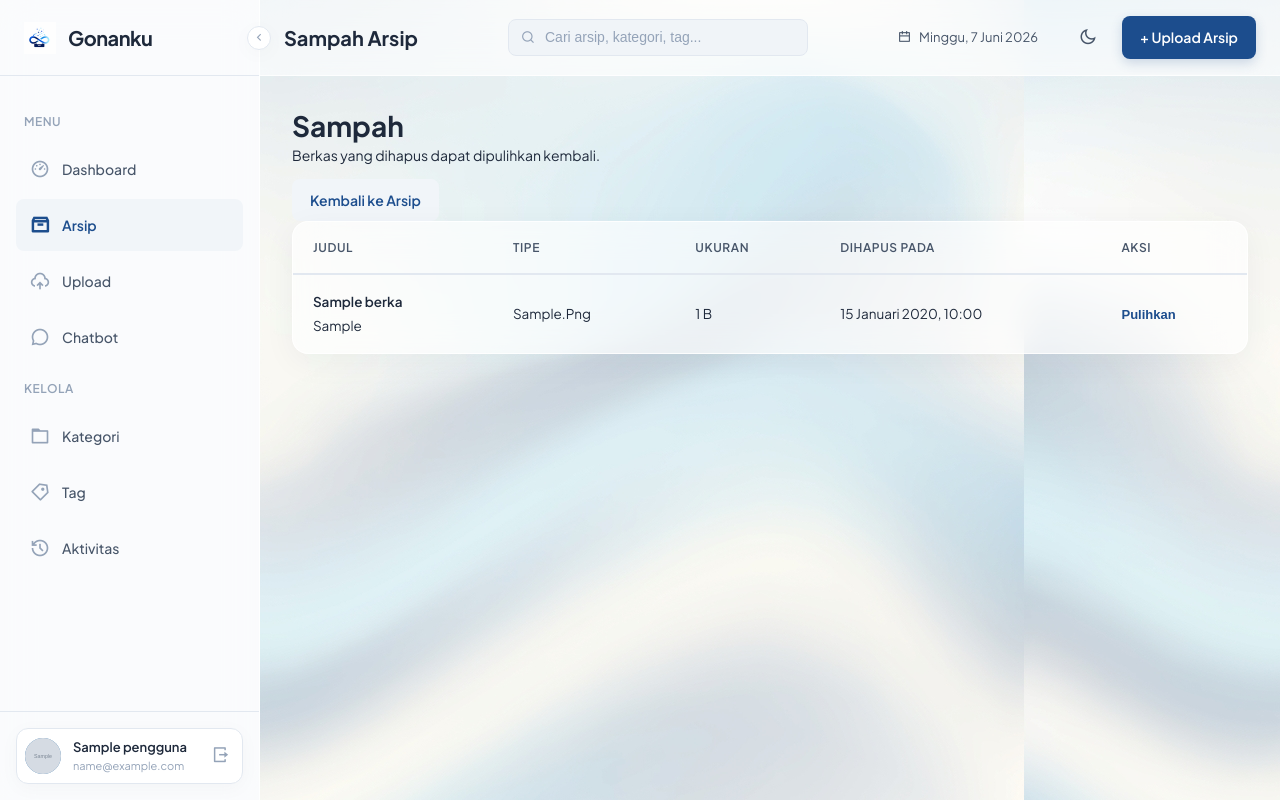
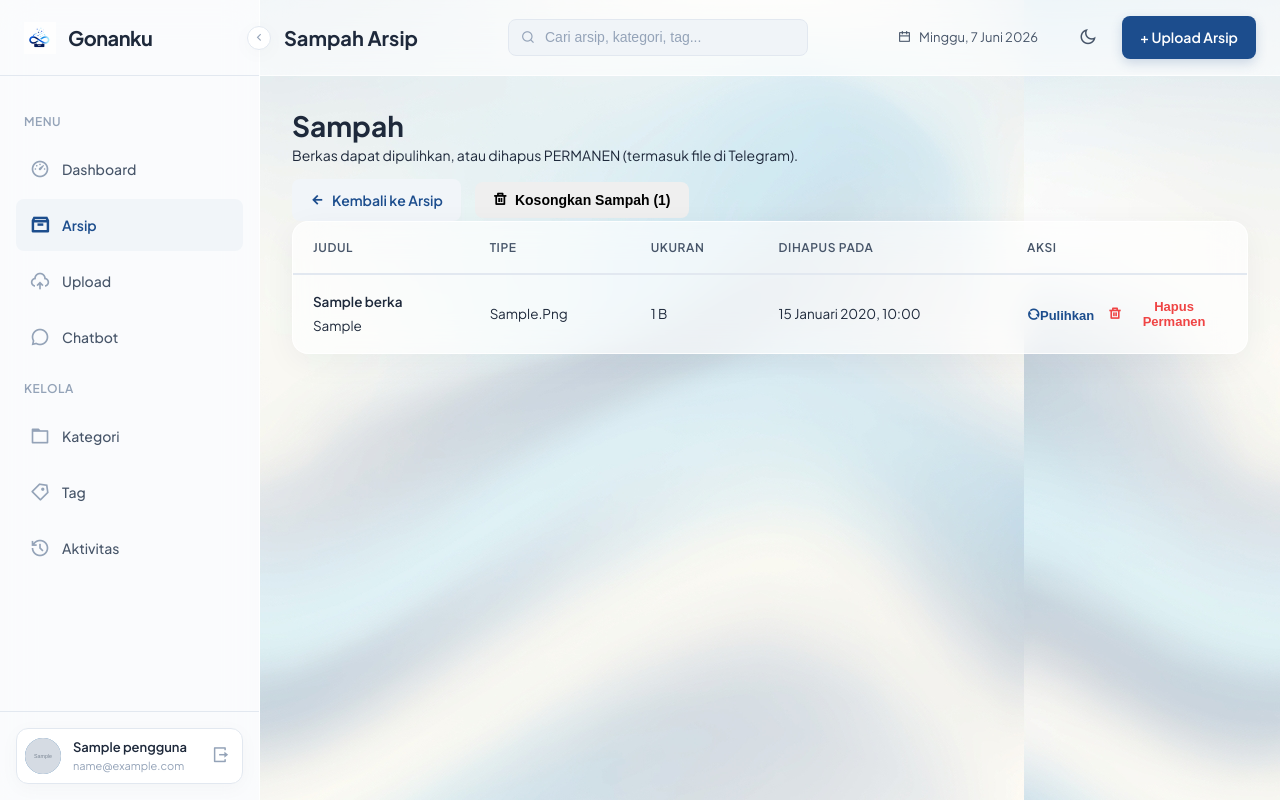
Before and after one commit to Sulthonikamalm/cloudtubes-gonanku, a Flask app: page /berkas/sampah in a window 1280 px wide. Run offline with Flask 3, Linux system fonts and the light colour scheme; a user stored in the database is signed in; tables that the repository leaves empty hold one stand-in row (values such as "Sample post"); grey boxes marked "Sample" are stand-in pictures.

Commit message:
feat(berkas): hapus permanen — bersihkan DB + file Telegram
User minta tombol hapus di Arsip yang juga menghapus file dari Telegram.

Design (best-practice 2-tier delete):
- TETAP soft delete (tombol Sampah) — safety net, file bisa dipulihkan,
  Telegram tidak disentuh.
- TAMBAH hard delete (tombol Hapus) — DB + Telegram, irreversible.

Tersedia di 2 tempat:
1. Halaman Arsip: tiap row punya 2 tombol — Sampah (soft) & Hapus (hard).
2. Halaman Sampah: per row "Hapus Permanen" + tombol header "Kosongkan
   Sampah" untuk bulk delete semua isi sampah.

Backend (layanan_telegram.py + layanan_berkas.py):
- hapus_pesan_telegram(): Bot API deleteMessage, BEST-EFFORT (tidak
  pernah raise). Return (ok, info) supaya pemanggil bisa keputusan.
- hapus_permanen_berkas(): snapshot judul -> try Telegram dulu (apapun
  hasilnya lanjut) -> delete DB (cascade handles berkas_tag M2M +
  log_aktivitas) -> catat audit "hapus_permanen" dengan info Telegram.
- kosongkan_sampah(): loop sequential (Telegram rate limit-friendly),
  return counter dihapus + gagal_telegram untuk feedback UI.

Route (berkas_routes.py):
- POST /berkas/<id>/hapus-permanen: smart redirect ke asal (referrer),
  flash sukses/peringatan tergantung hasil Telegram.
- POST /berkas/kosongkan-sampah: bulk delete sampah.

UI:
- Tombol "Hapus" pakai class bahaya (merah) + ikon delete-bin.
- Double-confirm JS (2 dialog terpisah) — irreversible action.
- Pakai filter Jinja `tojson` untuk safely embed judul ke JS handler
  (handle quotes, special chars, anti-XSS) — best practice.

Test 21/21 PASS termasuk:
- Soft delete tetap normal (regression safe).
- Hard delete: row hilang, log cascade dihapus, audit log tercatat.
- SECURITY: U2 coba hapus berkas U1 -> ditolak silent, Telegram tidak
  dipanggil (filter pengguna_id di ambil_detail_berkas).
- Telegram fail (file sudah dihapus manual) -> DB tetap dibersihkan,
  audit log mencatat info Telegram.
- Bulk kosongkan sampah: N berkas + N Telegram calls.

Co-Authored-By: Claude Opus 4.7 (1M context) <noreply@anthropic.com>

```diff
--- a/app/routes/berkas_routes.py
+++ b/app/routes/berkas_routes.py
@@ -211,6 +211,43 @@ def pulihkan(berkas_id):
     return redirect(url_for("berkas.sampah"))
 
 
+@berkas_bp.route("/<int:berkas_id>/hapus-permanen", methods=["POST"])
+@login_required
+def hapus_permanen(berkas_id):
+    """Hapus permanen — DB + file Telegram. IRREVERSIBLE."""
+    hasil = layanan_berkas.hapus_permanen_berkas(current_user.id, berkas_id)
+    if not hasil["ok"]:
+        flash(hasil["pesan"], "bahaya")
+    elif hasil["telegram_ok"]:
+        flash(hasil["pesan"], "sukses")
+    else:
+        # DB bersih tapi Telegram fail — warning, bukan error
+        flash(hasil["pesan"], "peringatan")
+    asal = request.referrer or url_for("berkas.index")
+    return redirect(asal)
+
+
+@berkas_bp.route("/kosongkan-sampah", methods=["POST"])
+@login_required
+def kosongkan_sampah():
+    """Hapus permanen seluruh isi sampah user. IRREVERSIBLE."""
+    hasil = layanan_berkas.kosongkan_sampah(current_user.id)
+    n = hasil["jumlah_dihapus"]
+    n_gagal = hasil["gagal_telegram"]
+    if n == 0:
+        flash("Sampah sudah kosong.", "peringatan")
+    elif n_gagal == 0:
+        flash(f"Sampah dikosongkan: {n} berkas dihapus permanen (DB + Telegram).",
+              "sukses")
+    else:
+        flash(
+            f"Sampah dikosongkan: {n} berkas dihapus dari DB. "
+            f"{n_gagal} file di Telegram tidak bisa dihapus (mungkin sudah dihapus manual).",
+            "peringatan",
+        )
+    return redirect(url_for("berkas.sampah"))
+
+
 @berkas_bp.route("/<int:berkas_id>/regenerasi-ai", methods=["POST"])
 @login_required
 def regenerasi_ai(berkas_id):
--- a/app/services/layanan_berkas.py
+++ b/app/services/layanan_berkas.py
@@ -19,7 +19,11 @@ from app.models import Berkas, Kategori
 from app.models.konstanta import STATUS_PRIVASI
 from app.services import layanan_log, layanan_ekstraksi, layanan_groq
 from app.services import layanan_metadata
-from app.services.layanan_telegram import kirim_berkas_ke_telegram, GagalKirimTelegram
+from app.services.layanan_telegram import (
+    kirim_berkas_ke_telegram,
+    hapus_pesan_telegram,
+    GagalKirimTelegram,
+)
 from app.utils.validasi_berkas import validasi_berkas, tentukan_tipe_berkas, ambil_ekstensi
 from app.utils.pembuat_kode_arsip import buat_kode_arsip
 from app.utils.hapus_file_sementara import hapus_file_sementara
@@ -274,6 +278,88 @@ def pulihkan_berkas(pengguna_id, berkas_id):
 
 
 # ============================================================
+# HARD DELETE — DB + Telegram (irreversible)
+# ============================================================
+
+def hapus_permanen_berkas(pengguna_id, berkas_id):
+    """Hapus PERMANEN dari database DAN file fisik di Telegram channel.
+
+    Strategi (best-practice transaction safety):
+      1. Try delete dari Telegram dulu (best-effort, tidak raise)
+      2. Apapun hasil Telegram, lanjut delete dari DB (transactional)
+      3. Cascade otomatis: berkas_tag (M2M) + log_aktivitas terkait
+      4. Catat aktivitas hapus_permanen dengan info status Telegram
+
+    Return dict: {ok, telegram_ok, pesan}
+      - ok=False  -> berkas tidak ditemukan / bukan milik user
+      - ok=True, telegram_ok=True   -> sukses bersih total
+      - ok=True, telegram_ok=False  -> DB bersih, Telegram tidak (mis. file
+        sudah dihapus manual; file mungkin masih ada di channel)
+    """
+    berkas = ambil_detail_berkas(pengguna_id, berkas_id)
+    if berkas is None:
+        return {"ok": False, "telegram_ok": False,
+                "pesan": "Berkas tidak ditemukan."}
+
+    # Snapshot info sebelum row dihapus (untuk log + pesan)
+    judul_snap = berkas.judul
+    chat_id = berkas.telegram_chat_id
+    msg_id = berkas.telegram_message_id
+
+    # 1) Try delete Telegram (best-effort, never raise)
+    if chat_id and msg_id:
+        telegram_ok, telegram_info = hapus_pesan_telegram(chat_id, msg_id)
+    else:
+        # Berkas tidak pernah berhasil upload ke Telegram (gagal_upload)
+        telegram_ok, telegram_info = True, "Tidak ada referensi Telegram"
+
+    # 2) Delete dari DB (cascade handles tag relations + log_aktivitas)
+    db.session.delete(berkas)
+
+    # 3) Catat audit log (berkas_id=None karena row sudah gone)
+    keterangan = f"Hapus permanen: {judul_snap}"
+    if not telegram_ok:
+        keterangan += f" (Telegram: {telegram_info})"
+    layanan_log.catat_aktivitas(
+        pengguna_id, "hapus_permanen", keterangan, berkas_id=None
+    )
+    db.session.commit()
+
+    pesan = f"\"{judul_snap}\" dihapus permanen dari Gonanku"
+    if telegram_ok:
+        pesan += " dan Telegram."
+    else:
+        pesan += f". Catatan: file Telegram tidak bisa dihapus ({telegram_info})."
+    return {"ok": True, "telegram_ok": telegram_ok, "pesan": pesan}
+
+
+def kosongkan_sampah(pengguna_id):
+    """Hapus permanen SEMUA berkas yang sudah di-soft-delete (sampah).
+
+    Pakai loop hapus_permanen_berkas() supaya tiap file Telegram di-delete
+    satu-per-satu (best-effort). Sequential bukan parallel agar Telegram
+    rate limit (30 req/sec) tidak terlanggar.
+
+    Return dict: {jumlah_dihapus, gagal_telegram}
+    """
+    terhapus = (
+        Berkas.query.filter(
+            Berkas.pengguna_id == pengguna_id,
+            Berkas.dihapus_pada.isnot(None),
+        ).all()
+    )
+    n_dihapus = 0
+    n_gagal_tg = 0
+    for b in terhapus:
+        hasil = hapus_permanen_berkas(pengguna_id, b.id)
+        if hasil["ok"]:
+            n_dihapus += 1
+            if not hasil["telegram_ok"]:
+                n_gagal_tg += 1
+    return {"jumlah_dihapus": n_dihapus, "gagal_telegram": n_gagal_tg}
+
+
+# ============================================================
 # REGENERASI METADATA AI
 # ============================================================
 
--- a/app/templates/berkas_sampah.html
+++ b/app/templates/berkas_sampah.html
@@ -10,9 +10,25 @@
   <div class="header-halaman">
     <div>
       <h1>Sampah</h1>
-      <p class="subjudul">Berkas yang dihapus dapat dipulihkan kembali.</p>
+      <p class="subjudul">
+        Berkas dapat dipulihkan, atau dihapus PERMANEN (termasuk file di Telegram).
+      </p>
     </div>
-    <a class="tombol tombol-sekunder" href="{{ url_for('berkas.index') }}">Kembali ke Arsip</a>
+    <div class="aksi-baris">
+      <a class="tombol tombol-sekunder" href="{{ url_for('berkas.index') }}">
+        <i class="ri-arrow-left-line"></i> Kembali ke Arsip
+      </a>
+      {% if daftar %}
+        <form method="post" action="{{ url_for('berkas.kosongkan_sampah') }}"
+              onsubmit="return konfirmasiKosongkanSampah({{ daftar | length }});"
+              style="margin: 0;">
+          <button type="submit" class="tombol tombol-bahaya"
+                  title="Hapus permanen semua isi sampah (DB + Telegram)">
+            <i class="ri-delete-bin-line"></i> Kosongkan Sampah ({{ daftar | length }})
+          </button>
+        </form>
+      {% endif %}
+    </div>
   </div>
 
   <div class="kartu">
@@ -24,7 +40,7 @@
             <th>Tipe</th>
             <th>Ukuran</th>
             <th>Dihapus Pada</th>
-            <th>Aksi</th>
+            <th style="width: 240px;">Aksi</th>
           </tr>
         </thead>
         <tbody>
@@ -40,9 +56,22 @@
               <td>{{ b.ukuran_file | ukuran }}</td>
               <td>{{ b.dihapus_pada | tanggal_jam }}</td>
               <td>
-                <form method="post" action="{{ url_for('berkas.pulihkan', berkas_id=b.id) }}">
-                  <button class="tautan-aksi" type="submit">Pulihkan</button>
-                </form>
+                <div class="aksi-baris">
+                  <form method="post" action="{{ url_for('berkas.pulihkan', berkas_id=b.id) }}"
+                        style="display:inline;">
+                    <button class="tautan-aksi" type="submit" title="Kembalikan ke arsip">
+                      <i class="ri-refresh-line"></i> Pulihkan
+                    </button>
+                  </form>
+                  <form method="post" action="{{ url_for('berkas.hapus_permanen', berkas_id=b.id) }}"
+                        onsubmit="return konfirmasiHapusPermanen({{ b.judul | tojson }});"
+                        style="display:inline;">
+                    <button class="tautan-aksi bahaya" type="submit"
+                            title="Hapus permanen — DB + Telegram, tidak bisa dibatalkan">
+                      <i class="ri-delete-bin-line"></i> Hapus Permanen
+                    </button>
+                  </form>
+                </div>
               </td>
             </tr>
           {% endfor %}
@@ -56,4 +85,34 @@
       </div>
     {% endif %}
   </div>
+
+  <script>
+    function konfirmasiHapusPermanen(judul) {
+      const ok1 = confirm(
+        "⚠ HAPUS PERMANEN — TIDAK BISA DIBATALKAN\n\n" +
+        "Berkas \"" + judul + "\" akan dihapus dari Gonanku DAN file fisik " +
+        "akan dihapus dari Telegram channel.\n\nLanjutkan?"
+      );
+      if (!ok1) return false;
+      return confirm(
+        "Konfirmasi sekali lagi:\n" +
+        "Hapus permanen \"" + judul + "\"?\n\n" +
+        "Klik OK untuk hapus, Cancel untuk batal."
+      );
+    }
+
+    function konfirmasiKosongkanSampah(jumlah) {
+      const ok1 = confirm(
+        "⚠ KOSONGKAN SAMPAH — TIDAK BISA DIBATALKAN\n\n" +
+        jumlah + " berkas di sampah akan dihapus PERMANEN dari Gonanku DAN " +
+        "file fisik akan dihapus dari Telegram channel.\n\nLanjutkan?"
+      );
+      if (!ok1) return false;
+      return confirm(
+        "Konfirmasi sekali lagi:\n" +
+        "Hapus PERMANEN " + jumlah + " berkas dari sampah?\n\n" +
+        "Tidak ada cara untuk mengembalikan setelah ini."
+      );
+    }
+  </script>
 {% endblock %}
```
Also changed, not shown: app/services/layanan_telegram.py (+41 -0 lines), app/templates/berkas_index.html (+30 -2 lines).
